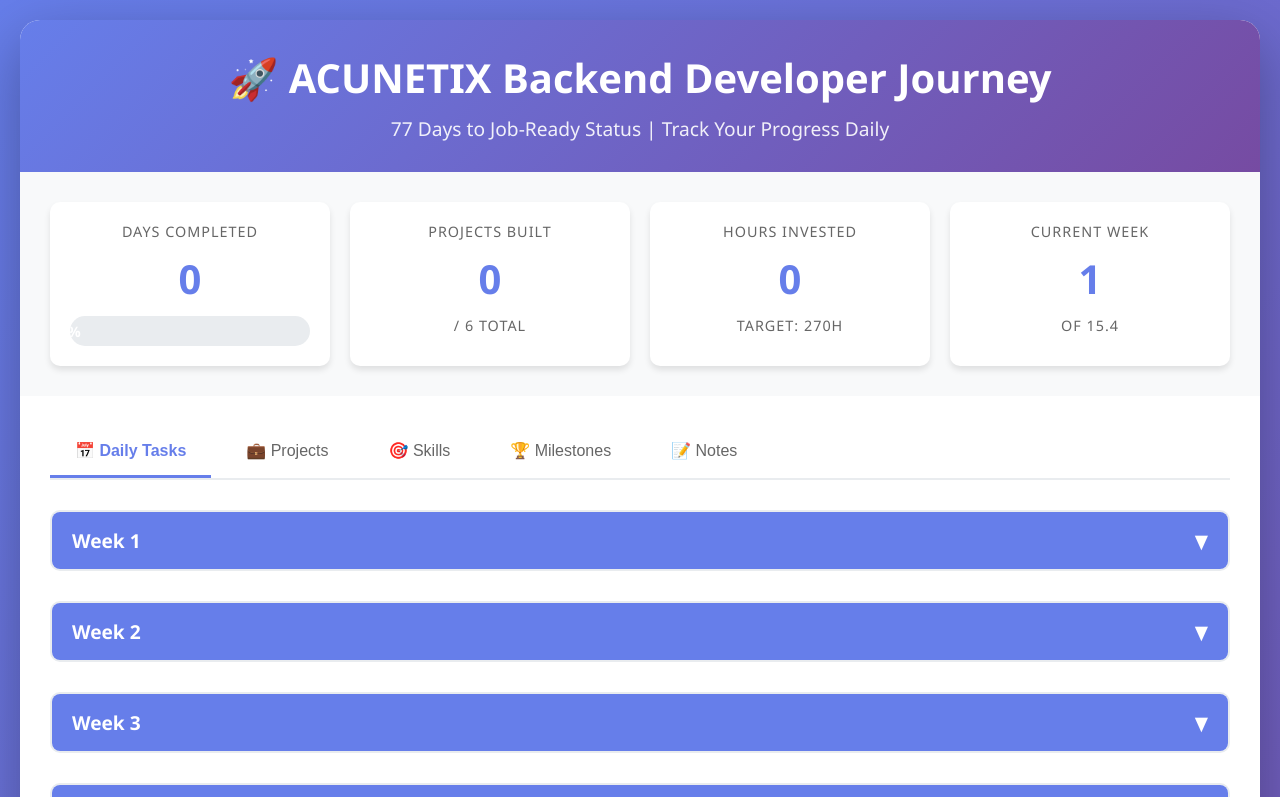
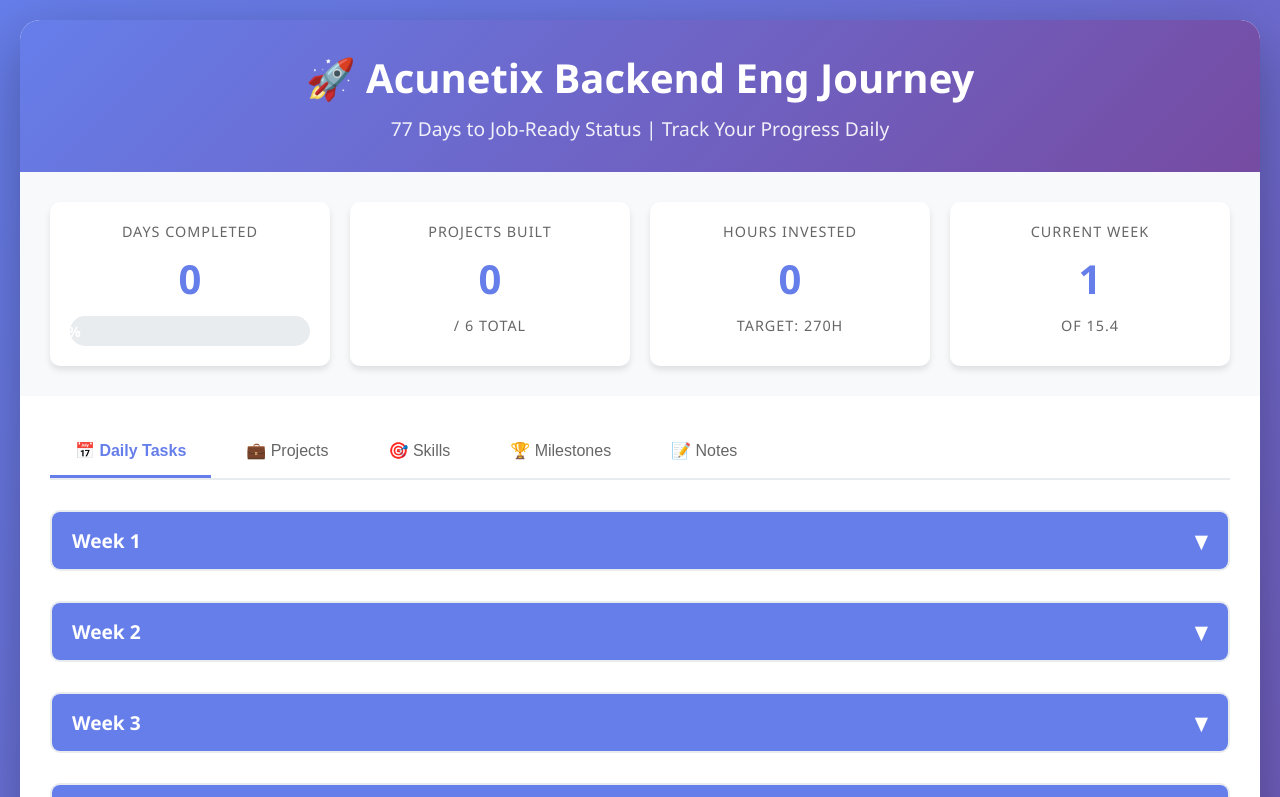
Before and after one commit to devacunetixtech/acunetixroadmap, a plain HTML site: page index.html in a window 1280 px wide. Shown: the top 797 px of the page. Drawn offline with Linux system fonts and the light colour scheme.

Commit message:
third commit

```diff
--- a/index.html
+++ b/index.html
@@ -387,7 +387,7 @@
 <body>
     <div class="container">
         <div class="header">
-            <h1>🚀 ACUNETIX Backend Developer Journey</h1>
+            <h1>🚀 Acunetix Backend Eng Journey</h1>
             <p>77 Days to Job-Ready Status | Track Your Progress Daily</p>
         </div>
 
```
